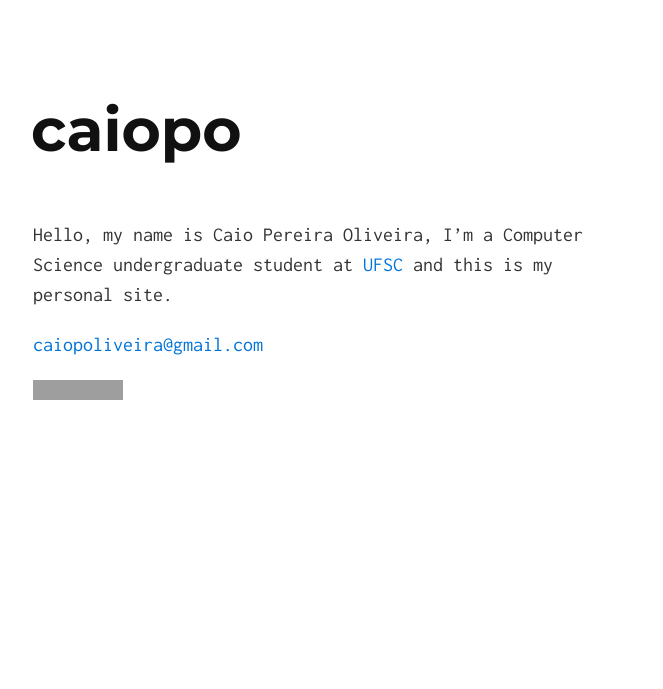
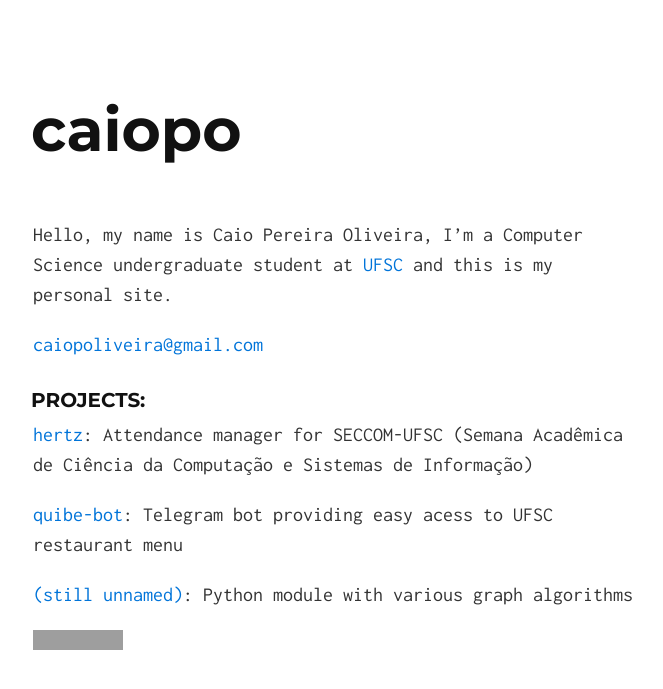
Before and after one commit to caiopo/caiopo.github.io, a Jekyll site: the page built from index.md, in a window 1280 px wide. Shown: the top 689 px of the page, without its empty margins (307-970 px from the left). Built offline with Jekyll 4.4.1, drawn with Linux system fonts in a browser that asks for light colours; grey boxes are pictures that could not be loaded.

Commit message:
Add Projects

```diff
--- a/index.md
+++ b/index.md
@@ -4,8 +4,15 @@ layout: default
 
 Hello, my name is Caio Pereira Oliveira, I'm a Computer Science undergraduate student at [UFSC](http://ufsc.br) and this is my personal site.
 
-<!-- [facebook](https://www.facebook.com/caiopo) -->
-
 [caiopoliveira@gmail.com](mailto:caiopoliveira@gmail.com)
 
+### Projects:
+
+[hertz](https://github.com/seccom-ufsc/hertz): Attendance manager for SECCOM-UFSC (Semana Acadêmica de Ciência da Computação e Sistemas de Informação)
+
+[quibe-bot](https://github.com/caiopo/quibe-bot): Telegram bot providing easy acess to UFSC restaurant menu
+
+[(still unnamed)](https://github.com/caiopo/graph): Python module with various graph algorithms
+
+
 <iframe src="https://ghbtns.com/github-btn.html?user=caiopo&type=follow&count=true&size=large" frameborder="0" scrolling="0" width="220px" height="30px"></iframe>
```
